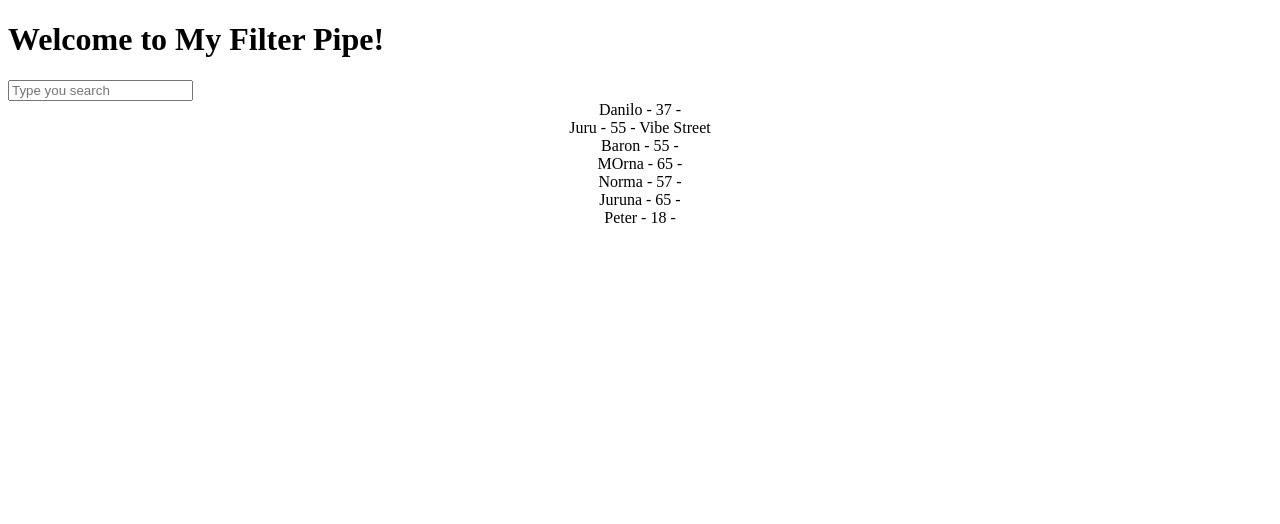
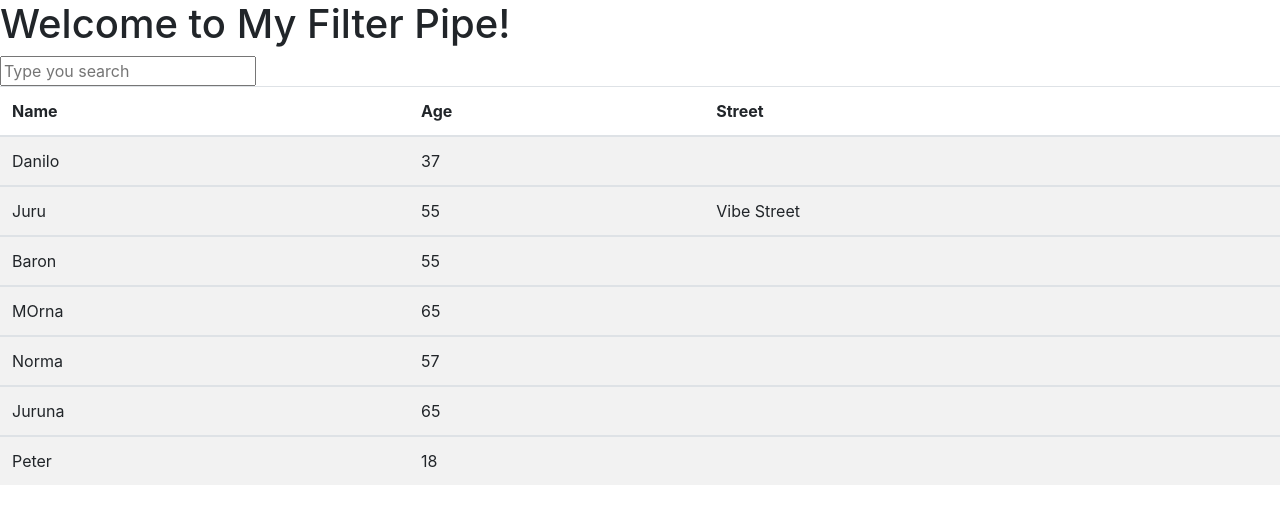
Before and after one commit to Dvalmont07/my-pipe-filter2, an Angular app: page / in a window 1280 px wide. Shown: the top 524 px of the page. Built offline with nearby package versions, Linux system fonts and the light colour scheme.

Commit message:
installing bootstrap

```diff
--- a/angular.json
+++ b/angular.json
@@ -34,9 +34,10 @@
               "src/assets"
             ],
             "styles": [
-              "src/styles.sass"
+              "src/styles.sass",
+              "./node_modules/bootstrap/dist/css/bootstrap.css"
             ],
-            "scripts": []
+            "scripts": ["./node_modules/jquery/dist/jquery.js", "./node_modules/bootstrap/dist/js/bootstrap.js"  ]
           },
           "configurations": {
             "production": {
--- a/package.json
+++ b/package.json
@@ -19,6 +19,8 @@
     "@angular/platform-browser": "~12.0.0-next.1",
     "@angular/platform-browser-dynamic": "~12.0.0-next.1",
     "@angular/router": "~12.0.0-next.1",
+    "bootstrap": "^4.6.0",
+    "jquery": "^3.5.1",
     "lodash": "^4.17.21",
     "rxjs": "~6.6.0",
     "tslib": "^2.0.0",
--- a/src/app/app.component.html
+++ b/src/app/app.component.html
@@ -1,11 +1,28 @@
 <!--The content below is only a placeholder and can be replaced.-->
-<div>
+<div >
+
   <h1>
     Welcome to {{ title }}!
   </h1>
   <input [(ngModel)]="searchBox" placeholder="Type you search" />
 
-  <div *ngFor="let aluno of studentsFinalList | myCostumfilter:['Name','Age','Street']:searchBox" style="text-align: center;">
-    {{aluno.Name}} - {{aluno.Age}} - {{aluno?.Street}}
-  </div>
+  <table class="table table-striped">
+
+    <thead>
+      <tr>
+        <th>Name</th>
+        <th>Age</th>
+        <th>Street</th>
+      </tr>
+    </thead>
+    <tbody *ngFor="let aluno of studentsFinalList | myCostumfilter:['Name','Age','Street']:searchBox">
+      <tr>
+        <td><span> {{aluno.Name}}</span></td>
+        <td><span>{{aluno.Age}} </span></td>
+        <td><span>{{aluno?.Street}} </span> </td>
+      </tr>
+    </tbody>
+
+
+  </table>
 </div>
```
Also changed, not shown: src/app/app.component.ts (line endings or trailing spaces), 1 other file (tests, documents, lock files or other folders).
